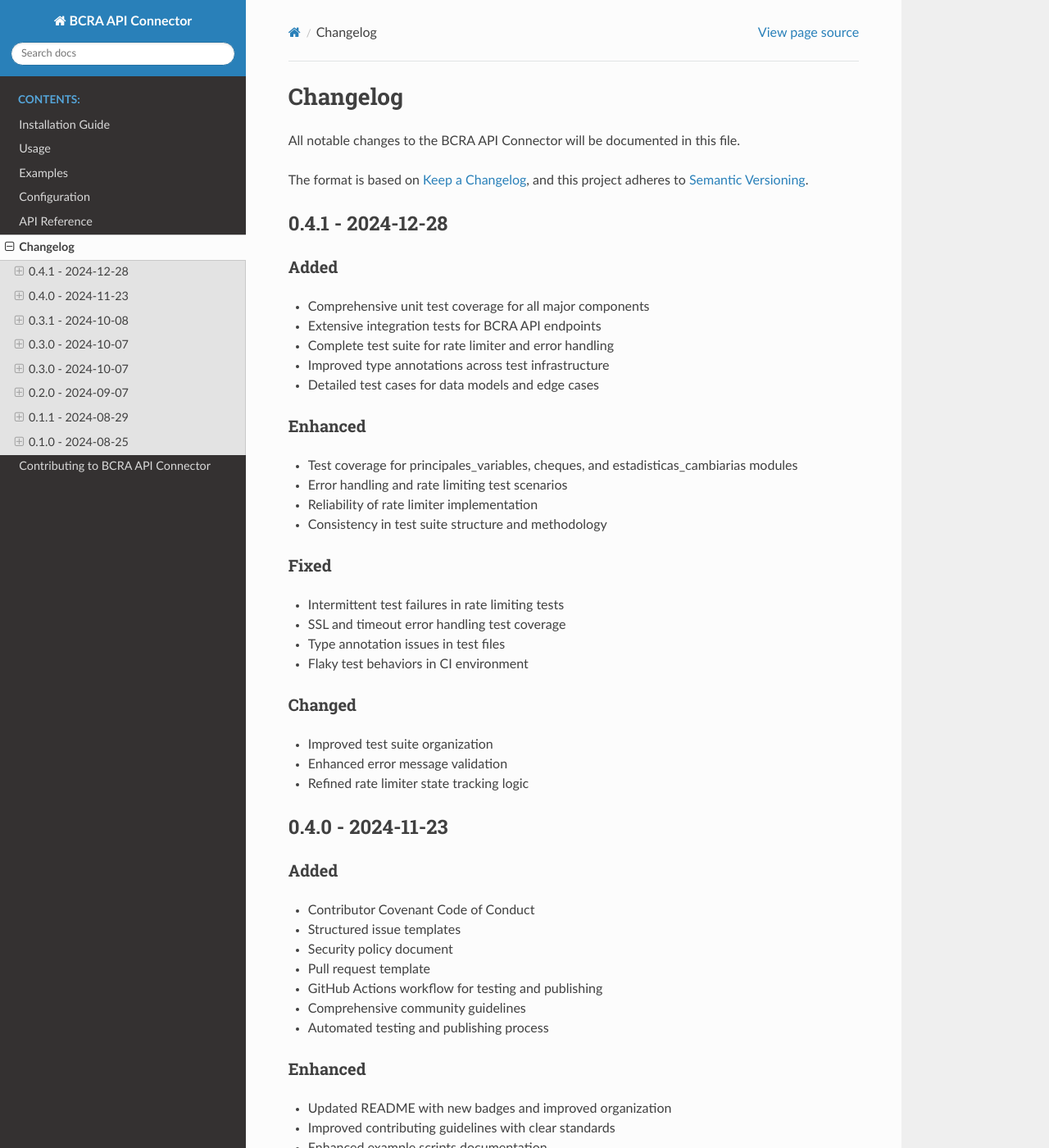
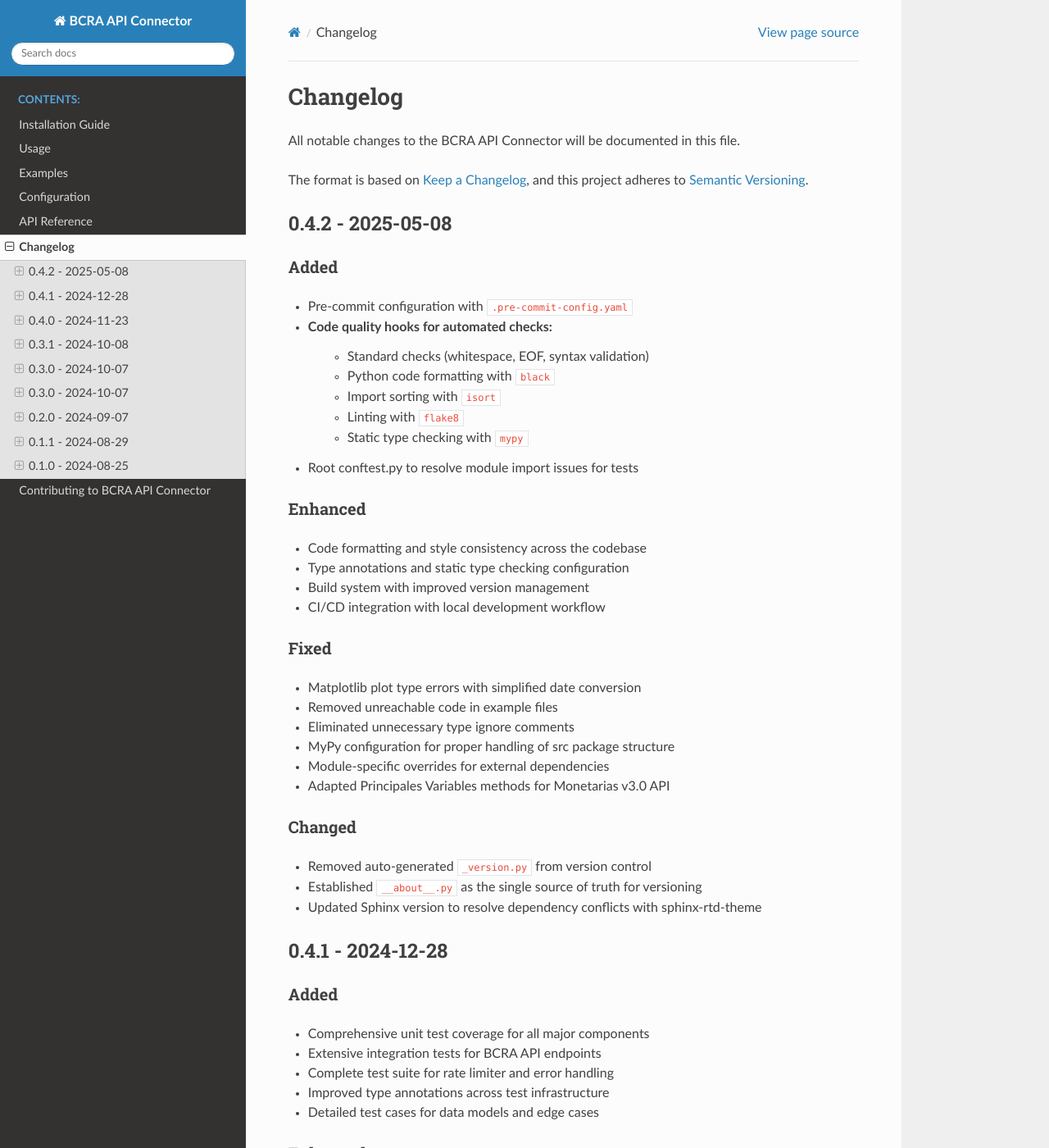
Before and after one commit to PPeitsch/bcra-connector, a Sphinx documentation site: the page built from docs/source/changelog.rst, in a window 1280 px wide and 1400 px high. Shown: the whole window at 82% size. Built offline with Sphinx 7.4.7 and the Read the Docs theme 3.1.0, drawn with Linux system fonts in a browser that asks for light colours.

Commit message:
[chore]: bump version to 0.4.2 and update changelogs
- Update version from 0.4.1 to 0.4.2 in __about__.py
- Add new entries to CHANGELOG.md and changelog.rst documenting:
  - Added pre-commit configuration and code quality hooks
  - Enhanced code formatting and type annotations
  - Fixed type errors and adapted API methods
  - Changed versioning to use __about__.py as single source of truth

```diff
--- a/docs/source/changelog.rst
+++ b/docs/source/changelog.rst
@@ -5,6 +5,42 @@
 
 The format is based on `Keep a Changelog <https://keepachangelog.com/en/1.0.0/>`_,
 and this project adheres to `Semantic Versioning <https://semver.org/spec/v2.0.0.html>`_.
+
+0.4.2 - 2025-05-08
+------------------
+
+Added
+^^^^^
+* Pre-commit configuration with ``.pre-commit-config.yaml``
+* Code quality hooks for automated checks:
+   - Standard checks (whitespace, EOF, syntax validation)
+   - Python code formatting with ``black``
+   - Import sorting with ``isort``
+   - Linting with ``flake8``
+   - Static type checking with ``mypy``
+* Root conftest.py to resolve module import issues for tests
+
+Enhanced
+^^^^^^^^
+* Code formatting and style consistency across the codebase
+* Type annotations and static type checking configuration
+* Build system with improved version management
+* CI/CD integration with local development workflow
+
+Fixed
+^^^^^
+* Matplotlib plot type errors with simplified date conversion
+* Removed unreachable code in example files
+* Eliminated unnecessary type ignore comments
+* MyPy configuration for proper handling of src package structure
+* Module-specific overrides for external dependencies
+* Adapted Principales Variables methods for Monetarias v3.0 API
+
+Changed
+^^^^^^^
+* Removed auto-generated ``_version.py`` from version control
+* Established ``__about__.py`` as the single source of truth for versioning
+* Updated Sphinx version to resolve dependency conflicts with sphinx-rtd-theme
 
 0.4.1 - 2024-12-28
 ------------------
--- a/src/bcra_connector/__about__.py
+++ b/src/bcra_connector/__about__.py
@@ -1,3 +1,3 @@
 """Version information."""
 
-__version__ = "0.4.1"
+__version__ = "0.4.2"
```
Also changed, not shown: CHANGELOG.md (+32 -0 lines).
